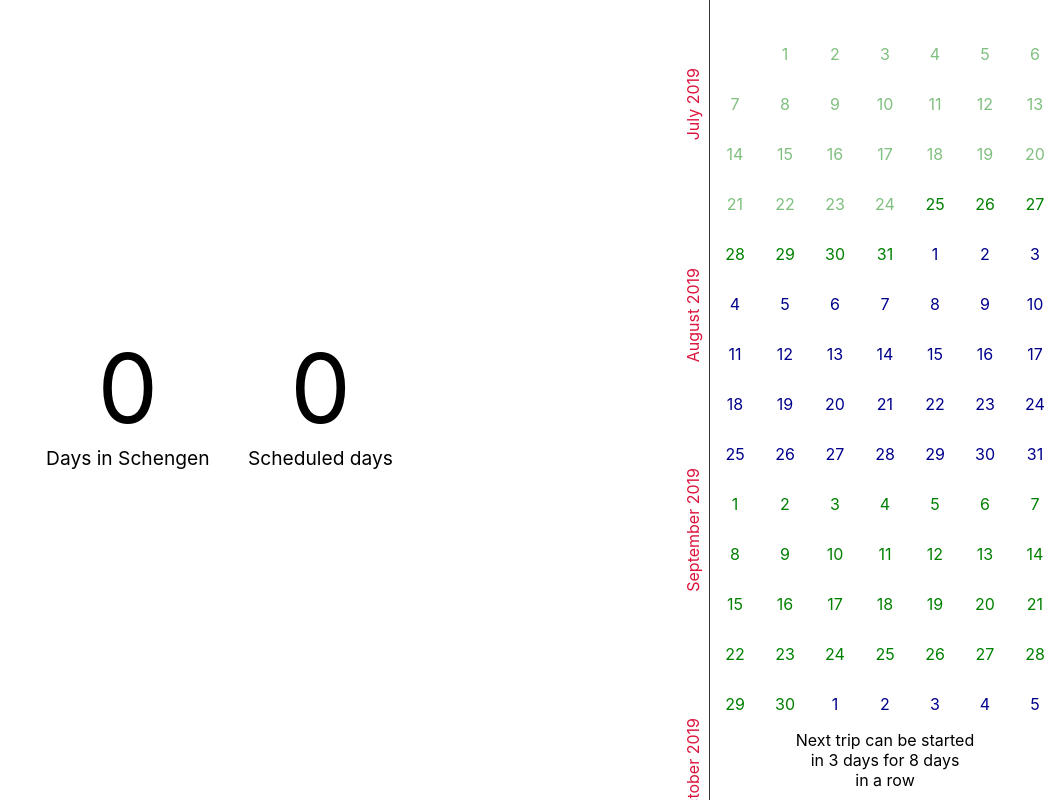
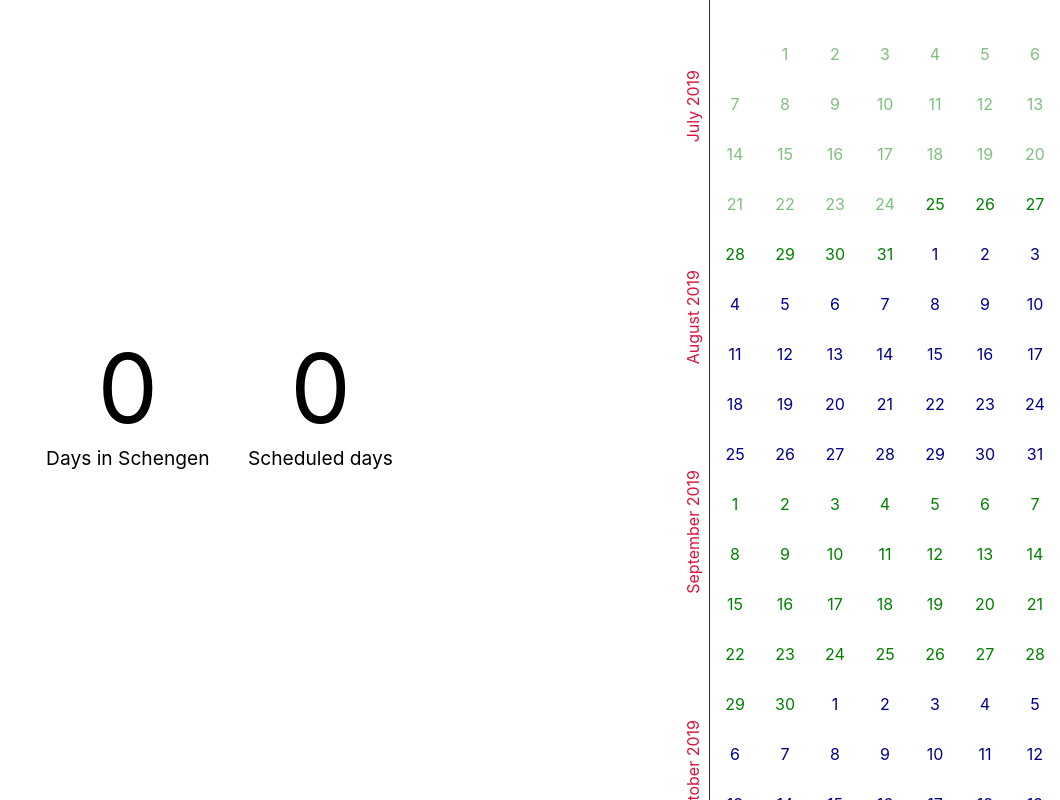
Before and after one commit to yfix/schengen, a React (Create React App) app: page / in a window 1280 px wide. Shown: the whole page, without its empty margins (220-1280 px from the left). Built offline with nearby package versions, Linux system fonts and the light colour scheme.

Commit message:
Add 180 days after the current day

```diff
--- a/src/Calendar.css
+++ b/src/Calendar.css
@@ -17,6 +17,8 @@
   text-align: center;
   padding-top: 16px;
   box-sizing: border-box;
+  line-height: 1;
+  position: relative;
 }
 
 .Day-Selected {
@@ -39,6 +41,12 @@
   color: red;
 }
 
+.DaysLeft {
+  display: block;
+  position: absolute;
+  width: 85%;
+}
+
 .Month {
   color: crimson;
 }
--- a/src/Calendar.jsx
+++ b/src/Calendar.jsx
@@ -35,11 +35,6 @@
         </>
       ))}
     </div>
-    <div style={{ position: 'absolute', bottom: 0, textAlign: 'center', width: '350px', right: 0, background: '#fff', padding: '10px', boxSizing: 'border-box' }}>
-      <div>Next trip can be started</div>
-      <div>in 3 days for 8 days</div>
-      <div>in a row</div>
-    </div>
   </div>
 );
 
--- a/src/collectDays.js
+++ b/src/collectDays.js
@@ -28,6 +28,9 @@
 
   days[days.length - 1].today = true;
 
+  for (let i = 1; i <= 180; i++)
+    days.push({ date: date(now.getFullYear(), now.getMonth(), now.getDate() + i), disabled: true });
+
   do {
     const firstDay = days[0].date;
     const prevDay = date(firstDay.year, firstDay.month, firstDay.date - 1);
```
